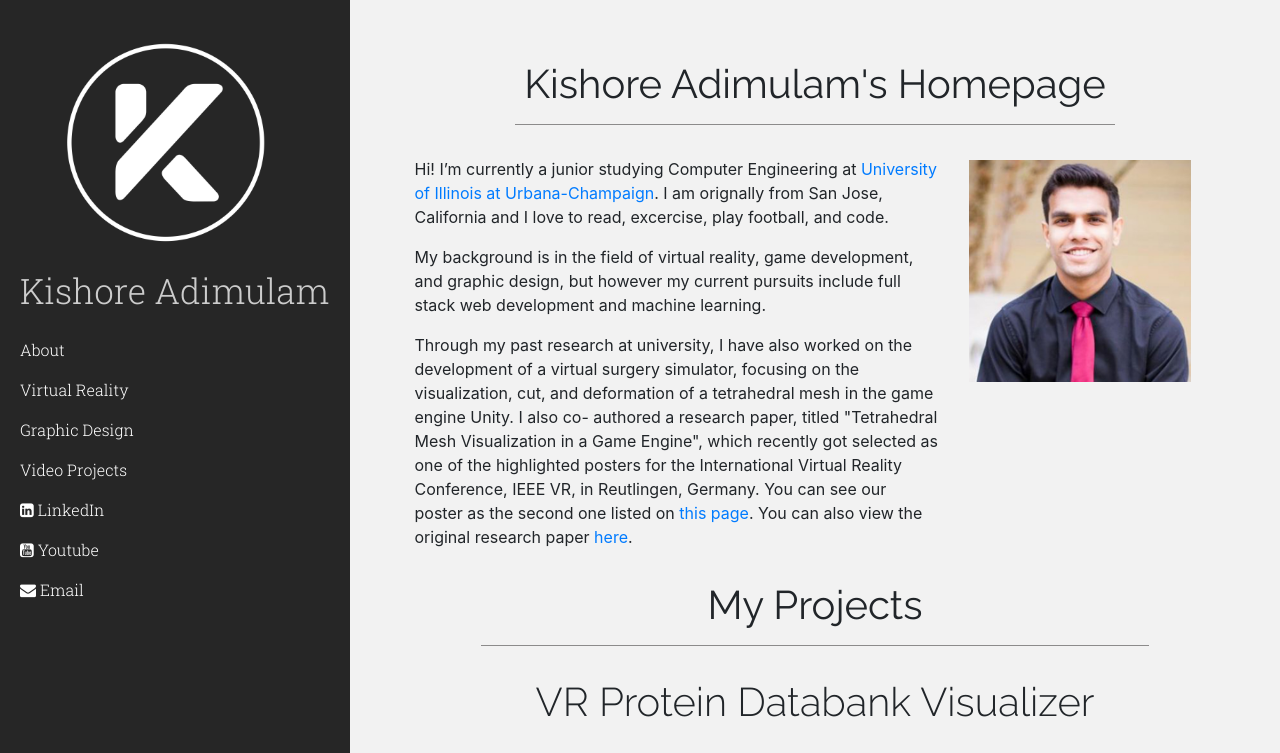
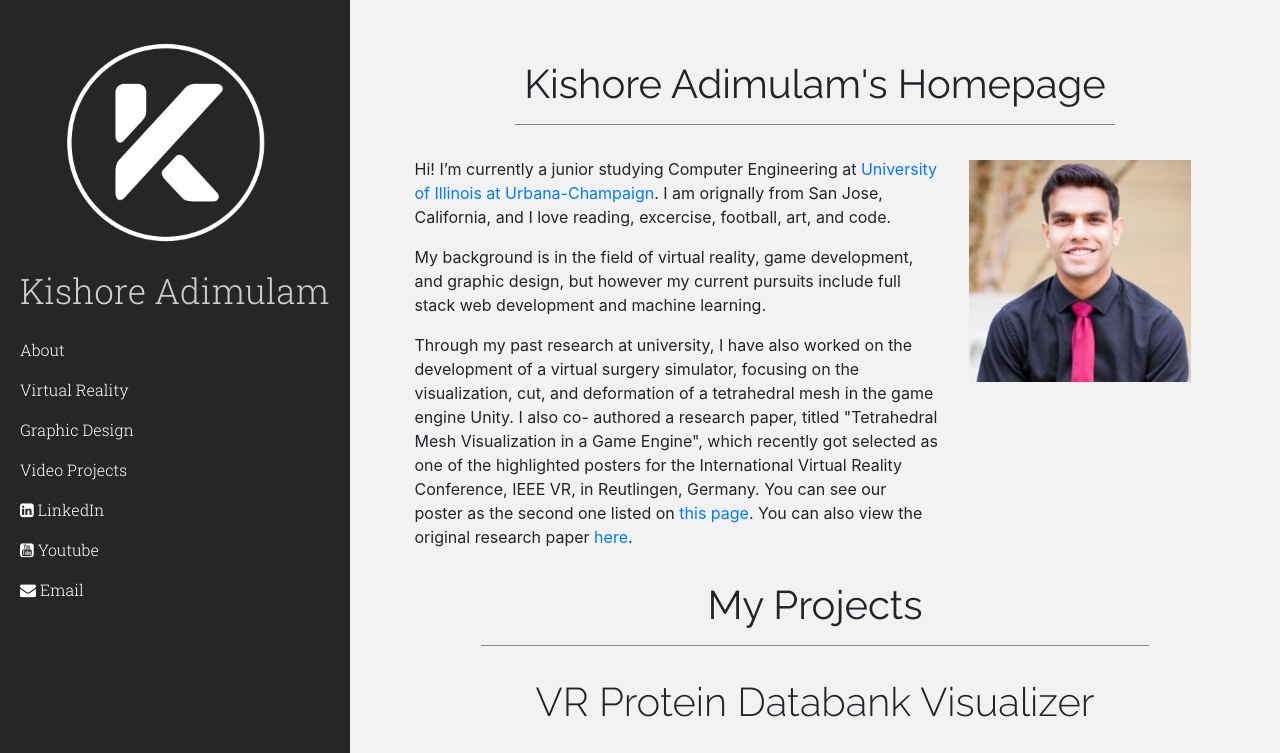
Before and after one commit to kidkishore/kidkishore.github.io, a website: page index.html in a window 1280 px wide. Shown: the top 753 px of the page. Drawn offline with Linux system fonts and the light colour scheme; grey boxes are pictures that could not be loaded.

Commit message:
Update index.html

```diff
--- a/index.html
+++ b/index.html
@@ -64,7 +64,7 @@
                 <div class="row">
                     <div class="col-sm-8 paragraphText">
                         <br>
-                        <p>Hi! I’m currently a junior studying Computer Engineering at <a href="https://ece.illinois.edu/University">University of Illinois at Urbana-Champaign</a>. I am orignally from San Jose, California and I love to read, excercise, play football, and code. </p>
+                        <p>Hi! I’m currently a junior studying Computer Engineering at <a href="https://ece.illinois.edu/University">University of Illinois at Urbana-Champaign</a>. I am orignally from San Jose, California, and I love reading, excercise, football, art, and code. </p>
                         <p>My background is in the field of virtual reality, game development, and graphic design, but however my current pursuits include full stack web development and machine learning.</p>
                         <p>
                             Through my past research at
```
